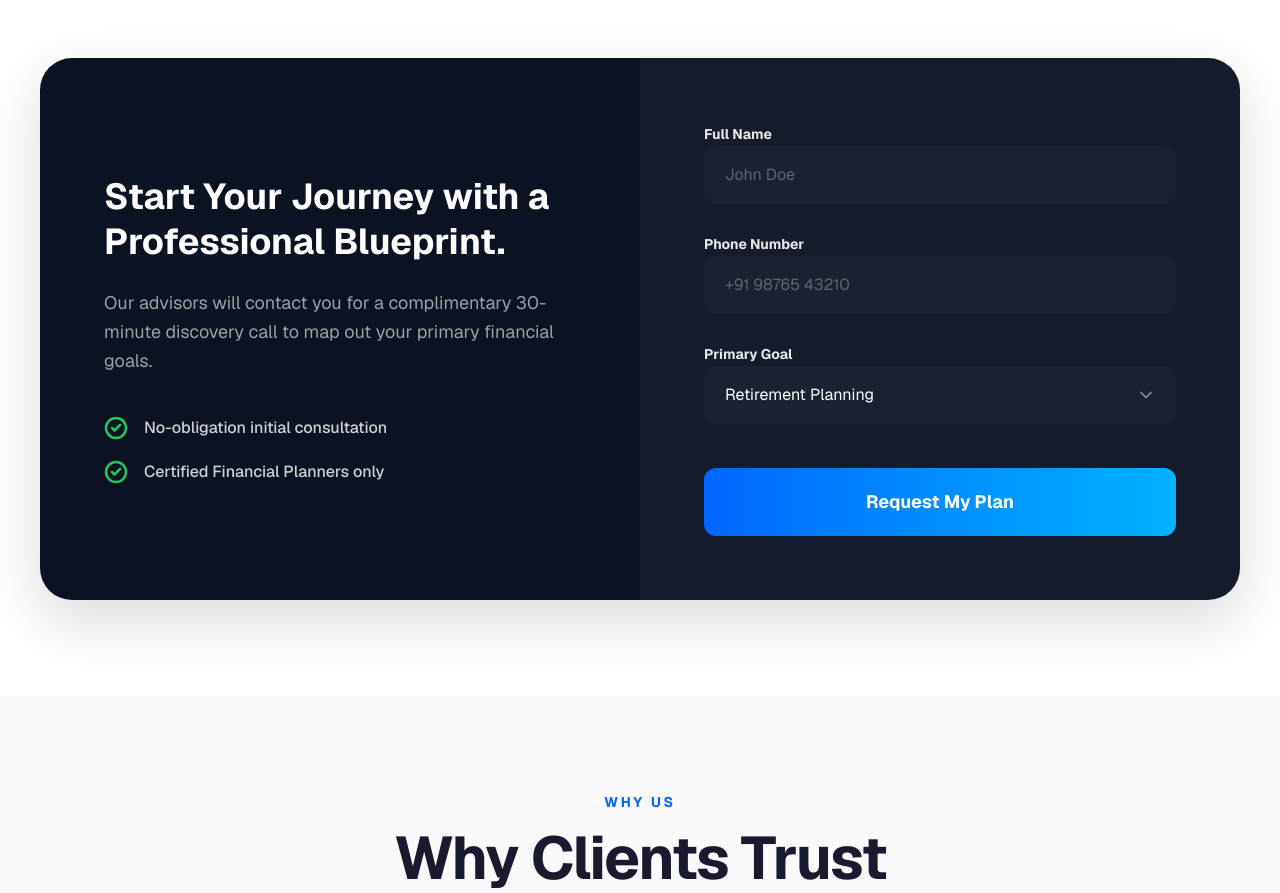
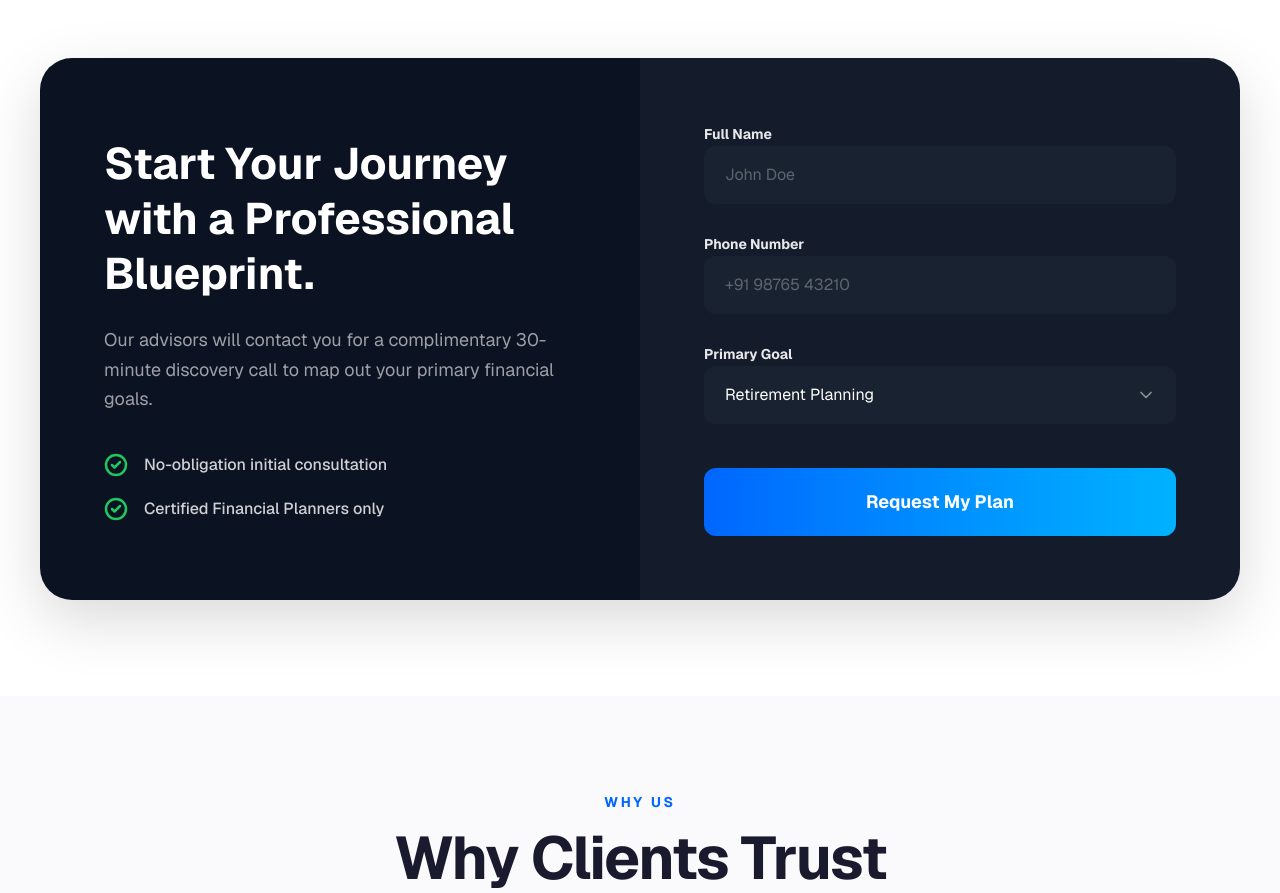
Before and after one commit to tanishqnarula12/fintness-new, a Next.js app: page / in a window 1280 px wide. Shown: the part 6280-7173 px from the top of the page. Built offline with nearby package versions, Linux system fonts and the light colour scheme.

Commit message:
feat: add Insurance Planning to form, bump CTA header size

```diff
--- a/src/components/ContactSection.tsx
+++ b/src/components/ContactSection.tsx
@@ -14,7 +14,7 @@ export default function ContactSection() {
       >
         {/* Left Pane */}
         <div className="md:w-1/2 p-12 md:p-16 bg-[#0B1221] flex flex-col justify-center">
-           <h2 className="text-3xl md:text-4xl font-bold text-white leading-tight mb-6">
+           <h2 className="text-4xl lg:text-[44px] font-bold text-white leading-tight mb-6">
              Start Your Journey with a Professional Blueprint.
            </h2>
            <p className="text-white/60 text-base md:text-lg leading-relaxed mb-10">
@@ -60,6 +60,7 @@ export default function ContactSection() {
                   <option className="bg-[#141C2B]">Retirement Planning</option>
                   <option className="bg-[#141C2B]">Wealth Creation</option>
                   <option className="bg-[#141C2B]">Tax Optimization</option>
+                  <option className="bg-[#141C2B]">Insurance Planning</option>
                   <option className="bg-[#141C2B]">Estate Planning</option>
                 </select>
                 <ChevronDown className="absolute right-5 top-1/2 -translate-y-1/2 w-5 h-5 text-white/50 pointer-events-none" />
```
